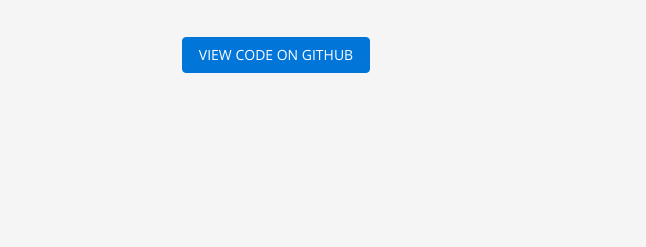
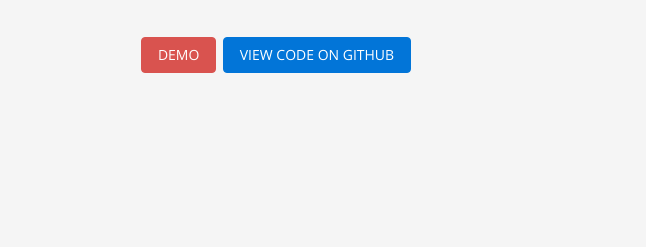
Before and after one commit to poschanan/portfolio, a plain HTML site: page web_yourshoes.html in a window 1280 px wide. Shown: the part 755-1002 px from the top of the page, 634-1280 px from the left. Drawn offline with nearby package versions, Linux system fonts and the light colour scheme; a script that the page names is missing.

Commit message:
update yourshoes.html

```diff
--- a/web_yourshoes.html
+++ b/web_yourshoes.html
@@ -74,7 +74,8 @@
 				<div class="col-md">
 					<p>&nbsp;&nbsp;Your shoes is e-commerce website that I create while study Web programming class at university. This website consist of frontend and backend parts. In part of frontend, users can search by keyword to find the shoes that they want. They must register before order products. After that the products were put in bag. Then users can checkout. In part of backend, only admin can login to this section. Admin can add, edit or delete products from stock but still can not edit in order part.</p>
 					<br>
-					<a href="#" class="btn btn-primary" role="button">VIEW CODE ON GITHUB</a>
+					<a href="http://yourshoes.hol.es" target="_blank" class="btn btn-danger" role="button">DEMO</a>
+					<a href="https://github.com/poschanan/yourshoes" target="_blank" class="btn btn-primary" role="button">VIEW CODE ON GITHUB</a>
 				</div>
 			</div>
 		</section>
```
